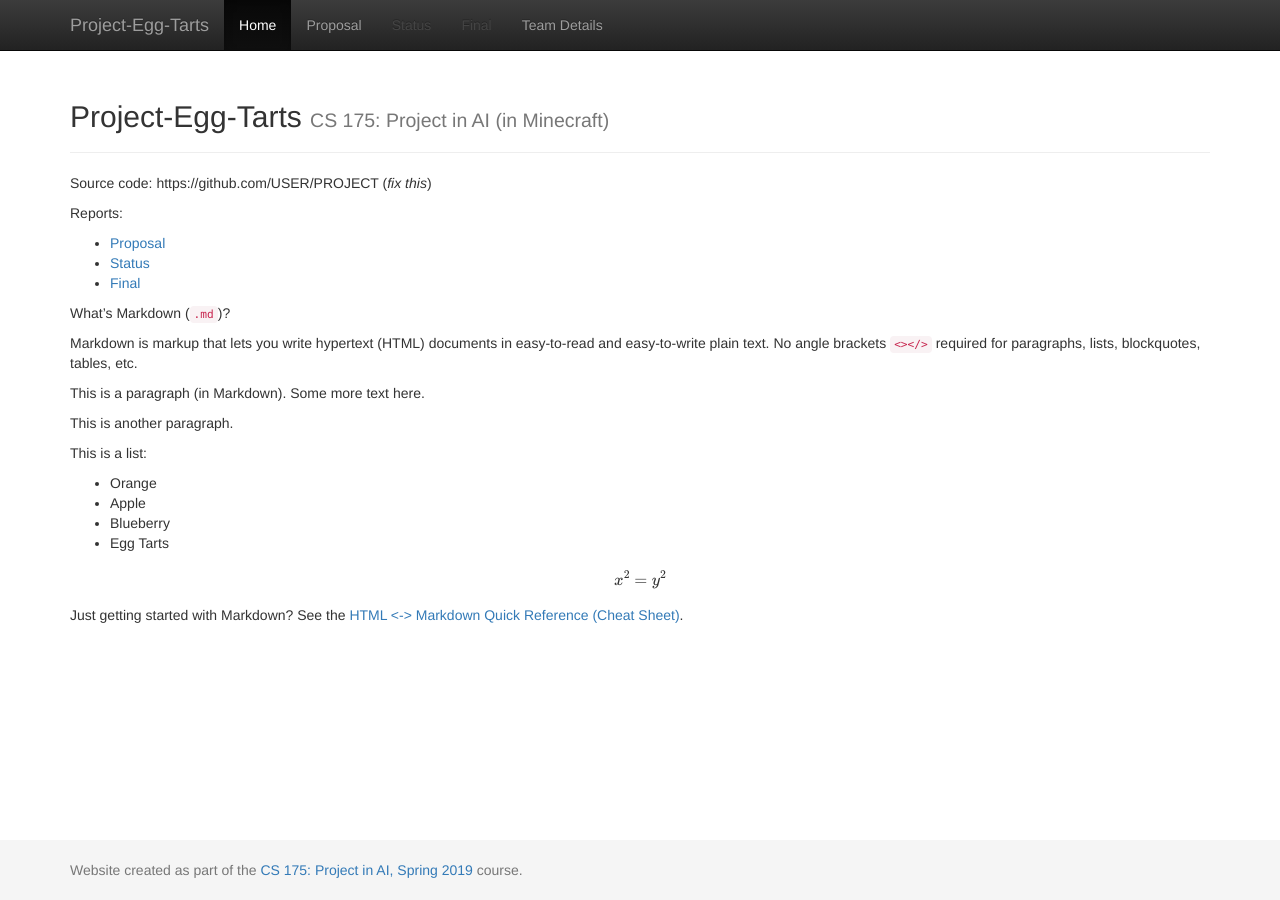
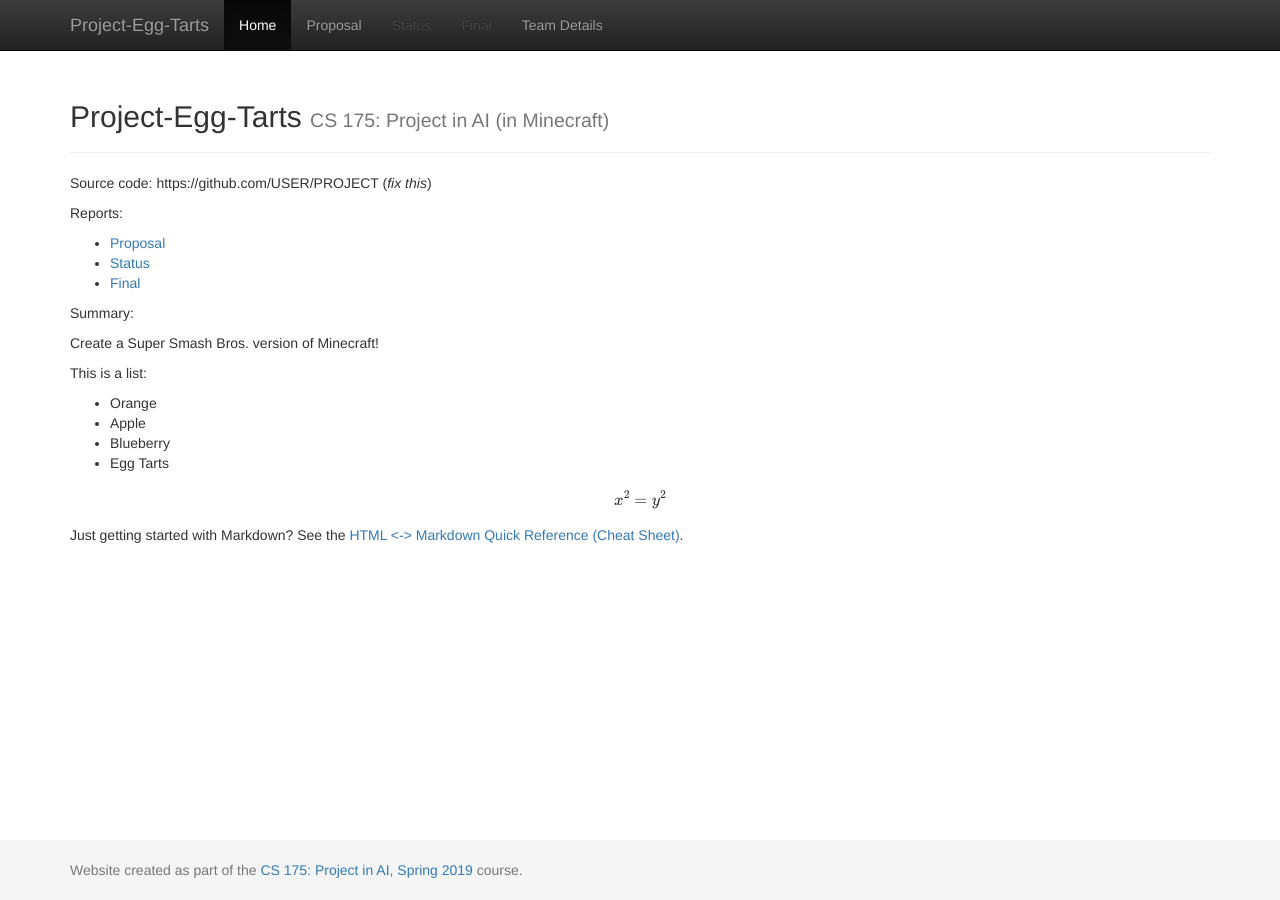
Before and after one commit to kazad123/Project_Egg_Tarts_Website, a Jekyll site: the page built from docs/index.md, in a window 1280 px wide. Built offline with Jekyll 4.4.1, drawn with Linux system fonts in a browser that asks for light colours; formulas are drawn with MathJax 3.

Commit message:
Update index.md

```diff
--- a/docs/index.md
+++ b/docs/index.md
@@ -11,18 +11,9 @@ Reports:
 - [Status](status.html)
 - [Final](final.html)
 
-What's Markdown (`.md`)?
+Summary:
 
-Markdown is markup that lets you write hypertext (HTML) documents
-in easy-to-read and easy-to-write plain text.
-No angle brackets `<></>` required for
-paragraphs, lists, blockquotes, tables, etc.
-
-
-This is a paragraph (in Markdown). Some more
-text here.
-
-This is another paragraph.
+Create a Super Smash Bros. version of Minecraft!
 
 This is a list:
 
```
